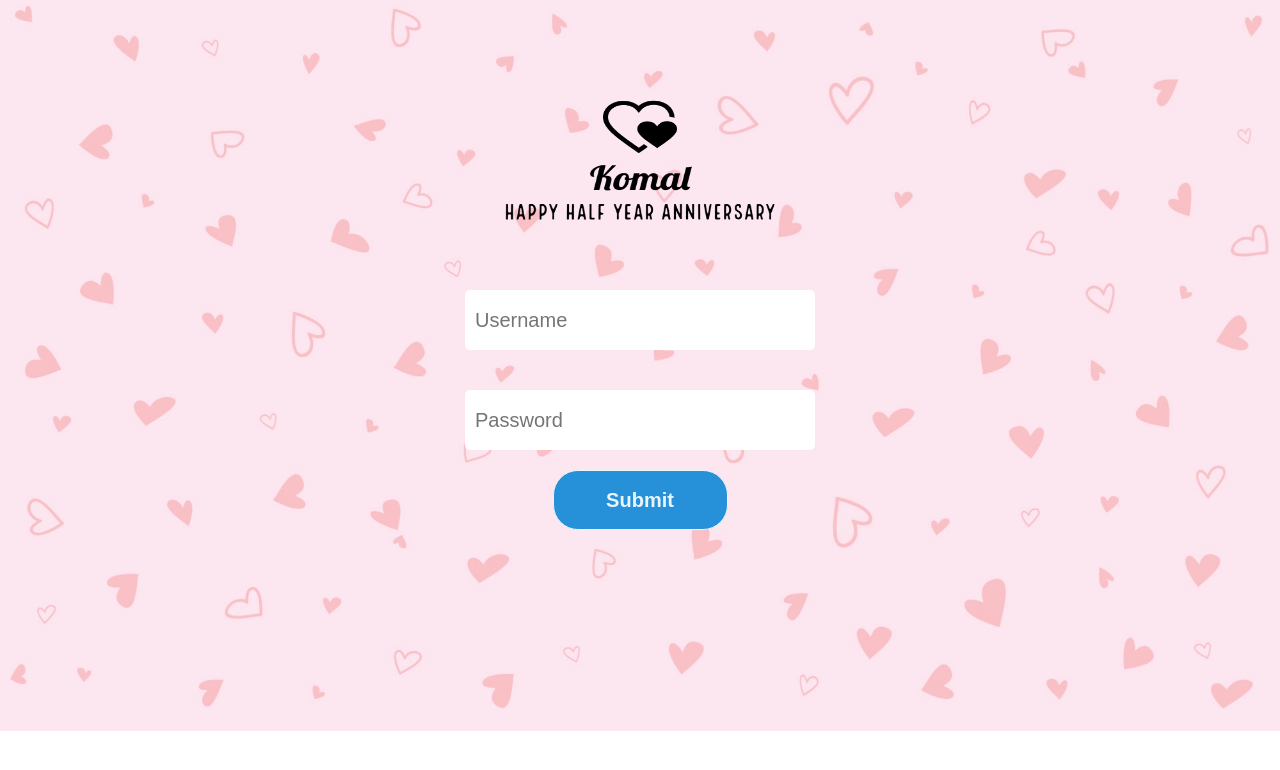
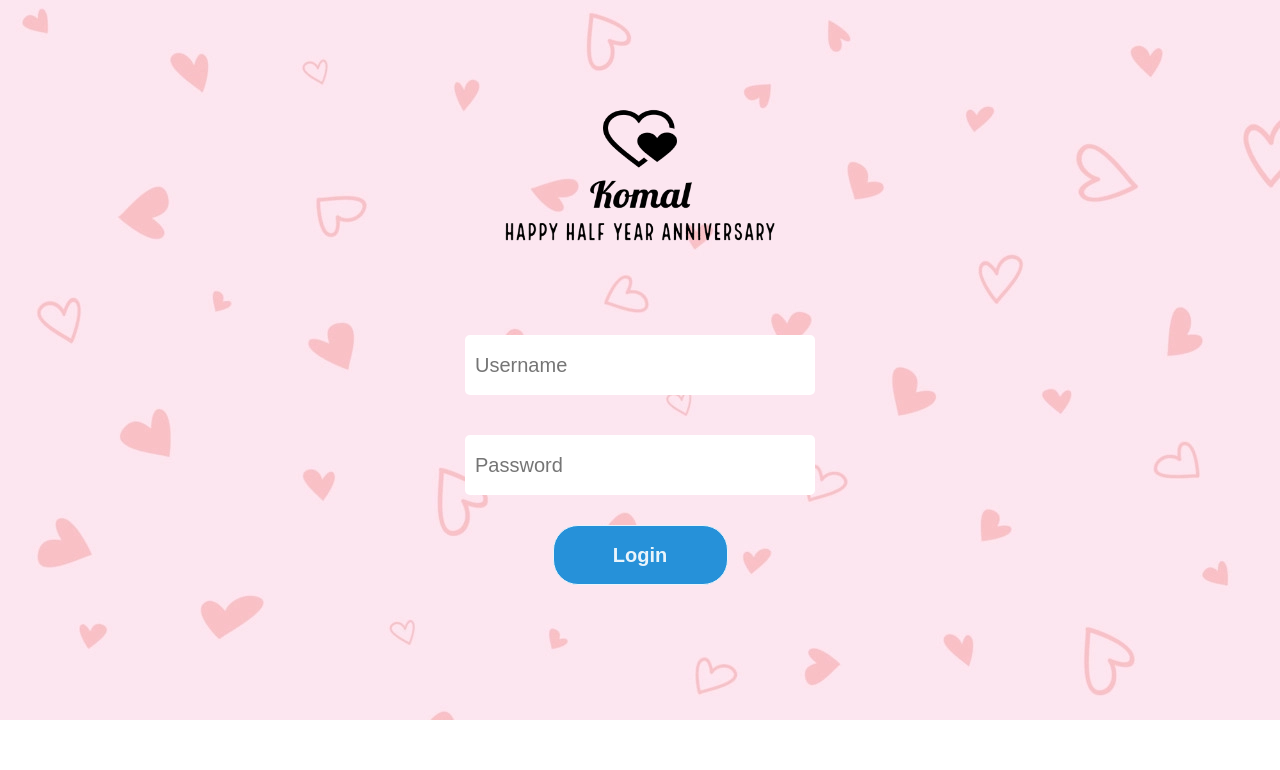
Before and after one commit to coder1306/MyLife, a plain HTML site: page index.html in a window 1280 px wide. Drawn offline with nearby package versions, Linux system fonts and the light colour scheme.

Commit message:
Update index.html

```diff
--- a/index.html
+++ b/index.html
@@ -7,7 +7,7 @@
   <link rel="apple-touch-icon" sizes="180x180" href="/apple-touch-icon.png">
   <link rel="stylesheet" type="text/css" href="loginstyle.css">
 
-    <!-- Vendor CSS Files -->
+  <!-- Vendor CSS Files -->
   <link href="assets/vendor/bootstrap/css/bootstrap.min.css" rel="stylesheet">
   <link href="assets/vendor/bootstrap-icons/bootstrap-icons.css" rel="stylesheet">
   <link href="assets/vendor/glightbox/css/glightbox.min.css" rel="stylesheet">
@@ -33,15 +33,33 @@
       }
     </script>
 </head>
-  <body style="background-image: url('assets/img/bg.webp'); ">
-    <center><img src="assets/img/2.png" alt="" style="height: 320px; width: 30%; "></center>
-    <div class="login-form">
+  <body >
 
-     <!-- <form class="box" method="post"> -->
-        <input type="text" name="" placeholder="Username" id="username"required>
-        <input type="password" name="" placeholder="Password" id="password"required>
-        <center><button type="submit" name="" value="Login" onclick="validate()">Submit</button></center>
-      <!--</form>-->
+    <div class="container-fixed"  style="background-image: url('assets/img/bg.webp'); height: 720px;width: 100%;">
+
+      <!-- <center>  -->
+        <div class="col-md-12">
+          <center><img src="assets/img/2.png" alt="" style="height: 350px; width: 30%; " ></center>
+      <div class="login-form" style="margin-top: 50px;">
+
+        <div class="col-md-12 ">
+          <input type="text" name="" placeholder="Username" id="username"required>
+        </div>
+        <div class="col-md-12 ">
+          <input type="password" name="" placeholder="Password" id="password"required>
+        </div>
+        <div class="col-md-12 "style="margin-top: 10px;">
+          <center><button type="submit" name="" value="Login" onclick="validate()">Login</button></center>
+        </div>
+      </div>
+
+  <!-- </center> -->
     </div>
+    <!-- <div class="login-form">
+
+      <form class="box" method="post">
+
+     </form>
+    </div> -->
   </body>
 </html>
```
